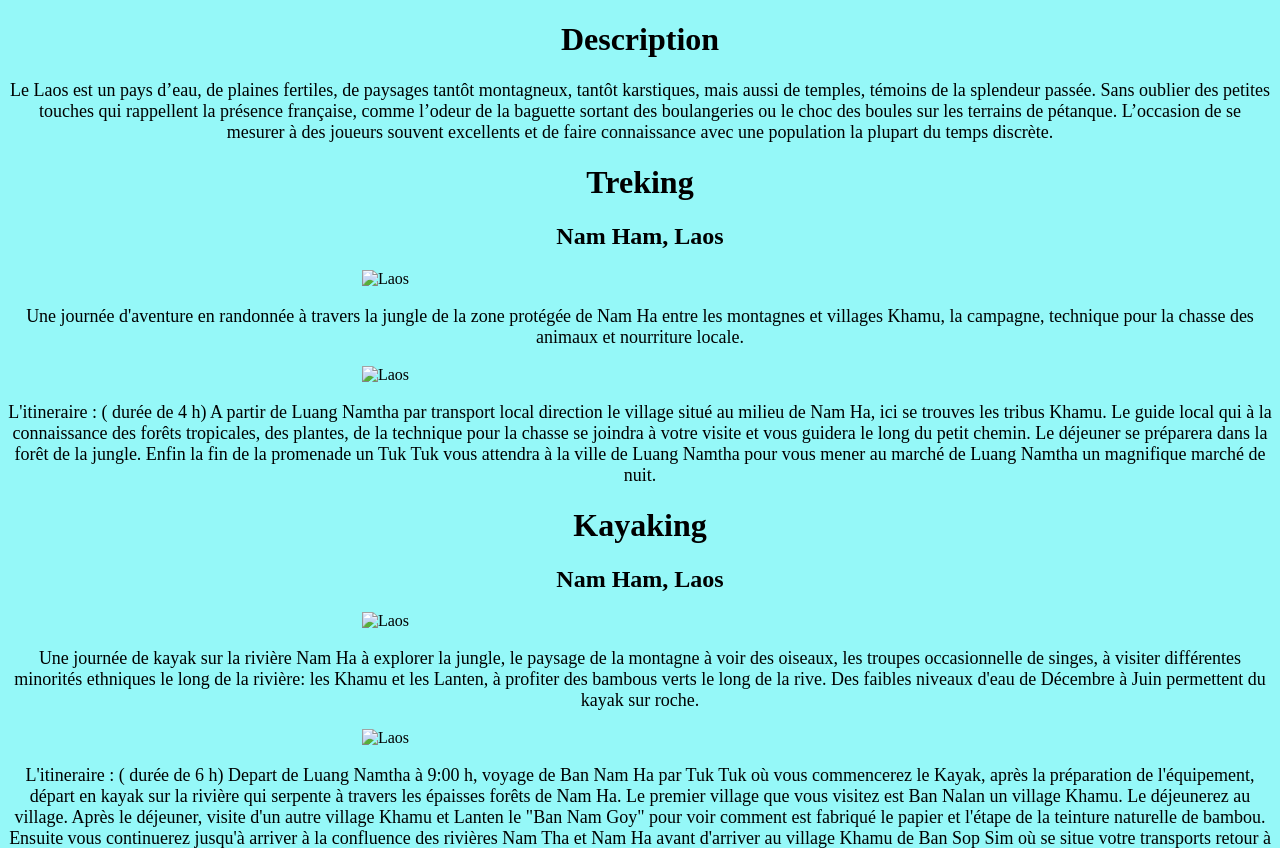
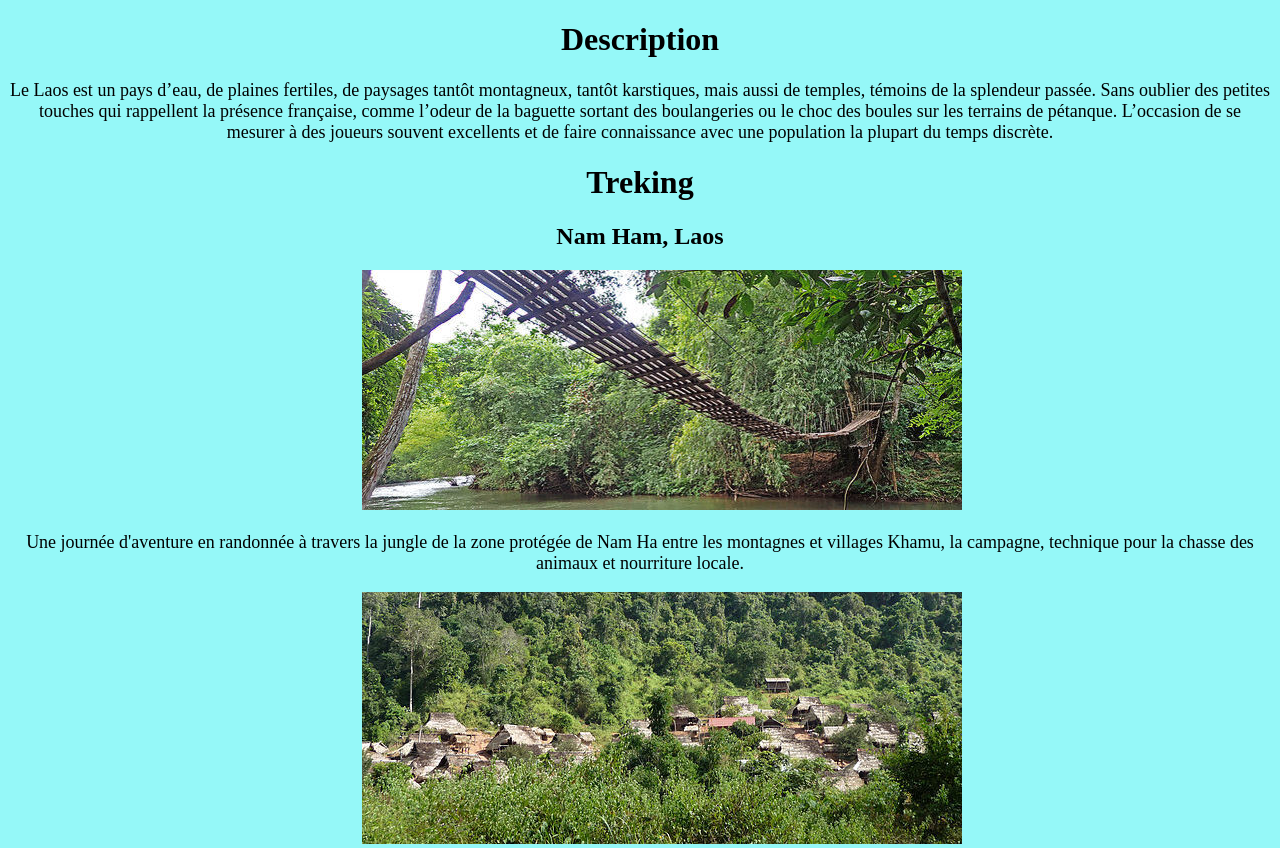
Before and after one commit to Gtourillon/Gtourillon.github.io, a plain HTML site: page Laos.html in a window 1280 px wide. Shown: the top 848 px of the page. Drawn offline with Linux system fonts and the light colour scheme.

Commit message:
Update Laos.html

```diff
--- a/Laos.html
+++ b/Laos.html
@@ -19,12 +19,12 @@
 		<h1>Treking </h1>
 			<h2> Nam Ham, Laos </h2>
 
-				<img src="IMAGES/Laos/laos1.jpg" title="Laos"/>
+				<img src="IMAGES/Laos/laos1.png" title="Laos"/>
 
 			<p>
 				Une journée d'aventure en randonnée à travers la jungle de la zone protégée de Nam Ha entre les montagnes et villages Khamu, la campagne, technique pour la chasse des animaux et nourriture locale.
 			</p>
-				<img src="IMAGES/Laos/laos2.jpg" title="Laos"/>
+				<img src="IMAGES/Laos/laos2.png" title="Laos"/>
 
 			<p>
 				L'itineraire : ( durée de 4 h) A partir de Luang Namtha par transport local direction le village situé au milieu de Nam Ha, ici se trouves les tribus Khamu.
@@ -34,13 +34,13 @@
 
 		<h1>Kayaking</h1>
 			<h2>Nam Ham, Laos </h2>
-				<img src="IMAGES/Laos/laos3.jpg" title="Laos"/>
+				<img src="IMAGES/Laos/laos3.png" title="Laos"/>
 
 			<p>
 				Une journée de kayak sur la rivière Nam Ha à explorer la jungle, le paysage de la montagne à voir des oiseaux, les troupes occasionnelle de singes,
  				à visiter différentes minorités ethniques le long de la rivière: les Khamu et les Lanten, à profiter des bambous verts le long de la rive. Des faibles niveaux d'eau de Décembre à Juin permettent du kayak sur roche.
 			</p>
-				<img src="IMAGES/Laos/laos4.jpg" title="Laos"/>
+				<img src="IMAGES/Laos/laos4.png" title="Laos"/>
 
 			<p>
 				L'itineraire : ( durée de 6 h) Depart de Luang Namtha à 9:00 h, voyage de Ban Nam Ha par Tuk Tuk où vous commencerez le Kayak, après la préparation de l'équipement,
```
